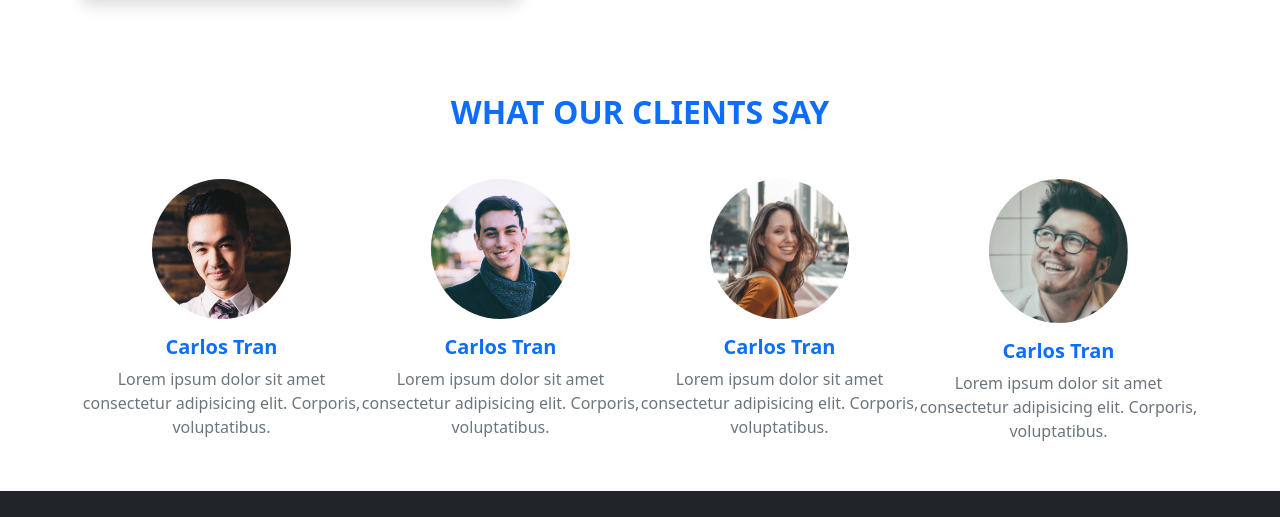
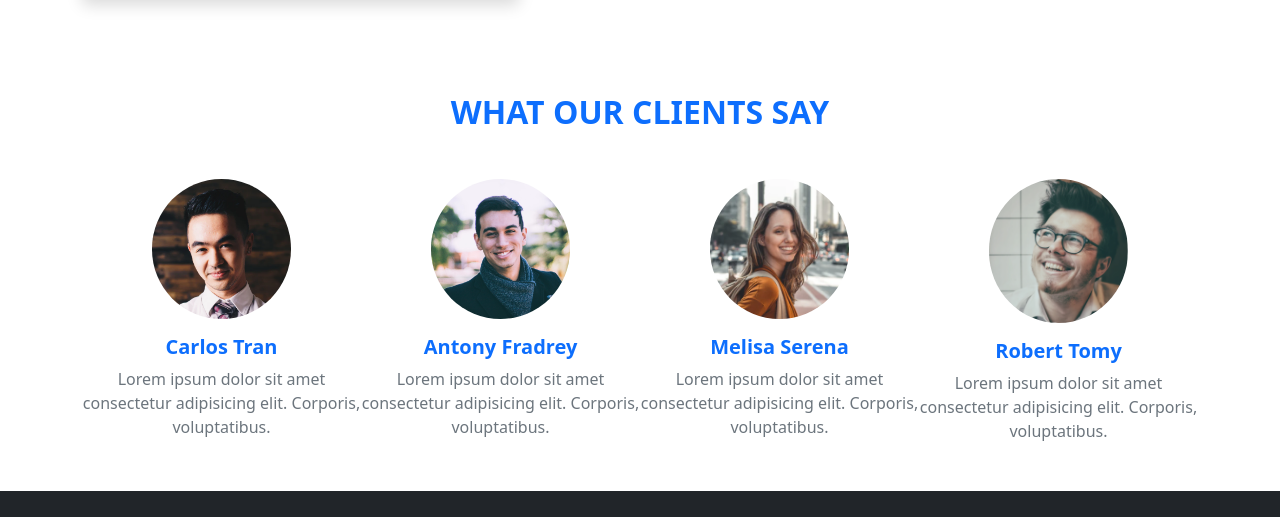
Before and after one commit to rakib8799/responsive-assignment, a plain HTML site: page index.html in a window 1280 px wide. Shown: the part 2302-2819 px from the top of the page. Drawn offline with nearby package versions, Linux system fonts and the light colour scheme.

Commit message:
penguin-fashion

```diff
--- a/index.html
+++ b/index.html
@@ -476,7 +476,7 @@
                                 <h5
                                     class="fs-5 text-capitalize text-primary fw-bolder"
                                 >
-                                    carlos tran
+                                    antony fradrey
                                 </h5>
                                 <p class="text-muted">
                                     Lorem ipsum dolor sit amet consectetur
@@ -494,7 +494,7 @@
                                 <h5
                                     class="fs-5 text-capitalize text-primary fw-bolder"
                                 >
-                                    carlos tran
+                                    melisa serena
                                 </h5>
                                 <p class="text-muted">
                                     Lorem ipsum dolor sit amet consectetur
@@ -512,7 +512,7 @@
                                 <h5
                                     class="fs-5 text-capitalize text-primary fw-bolder"
                                 >
-                                    carlos tran
+                                    robert tomy
                                 </h5>
                                 <p class="text-muted mb-5">
                                     Lorem ipsum dolor sit amet consectetur
```
